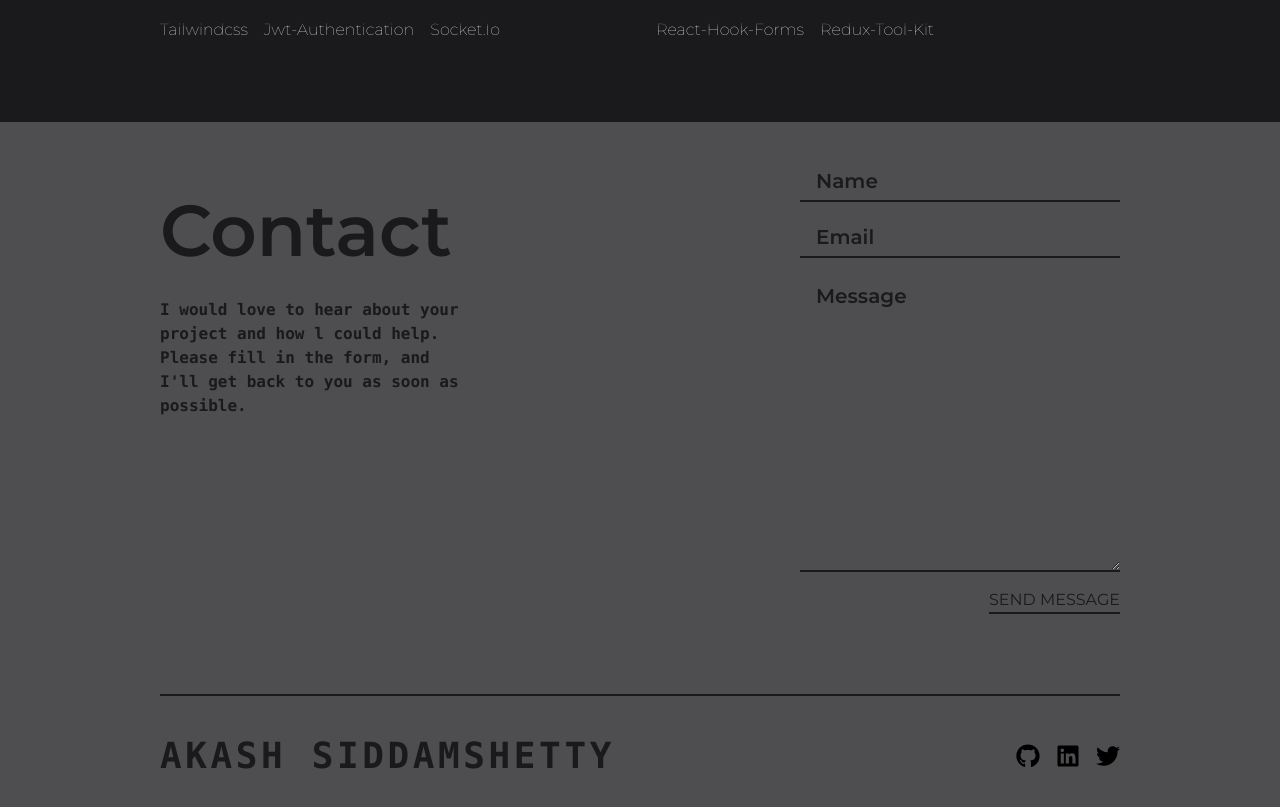
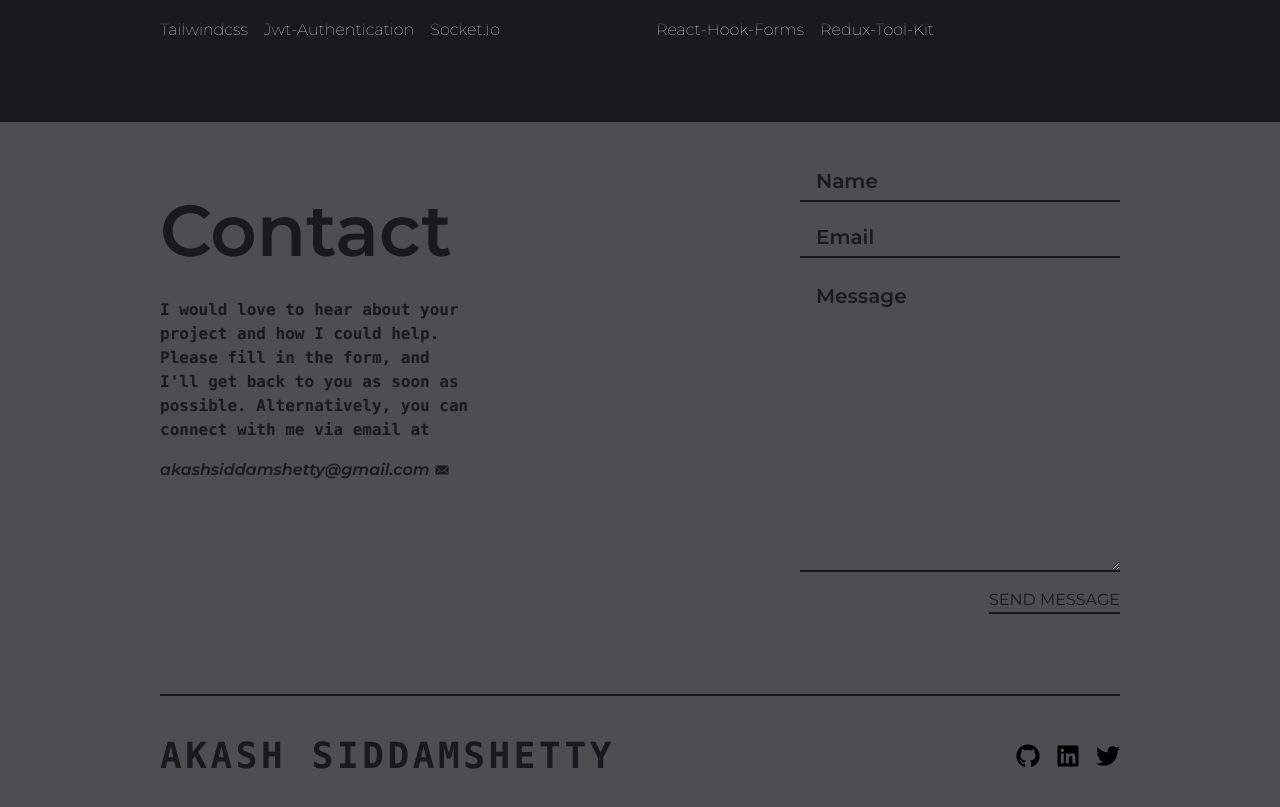
Before and after one commit to akashsiddamshetty/v1, a Next.js app: page / in a window 1280 px wide. Shown: the part 1925-2732 px from the top of the page. Built offline with nearby package versions, Linux system fonts and the light colour scheme.

Commit message:
feat - added sematic tags to improve seo

```diff
--- a/app/page.tsx
+++ b/app/page.tsx
@@ -1,5 +1,6 @@
 import Banner from "@/components/Banner";
 import Contactus from "@/components/Contactus";
+import Footer from "@/components/Footer";
 import Header from "@/components/Header";
 import Projects from "@/components/Projects";
 
@@ -7,9 +8,12 @@ export default function Home() {
   return (
     <>
       <Header />
-      <Banner />
-      <Projects />
-      <Contactus />
+      <main>
+        <Banner />
+        <Projects />
+        <Contactus />
+      </main>
+      <Footer />
     </>
   );
 }
--- a/components/Contactus.tsx
+++ b/components/Contactus.tsx
@@ -1,36 +1,40 @@
 "use client";
-import { FC, useRef } from "react";
+import { FC } from "react";
 import ContactForm from "./ContactForm";
-import SocialLinks from "./SocialLinks";
+import { IoIosMail } from "react-icons/io";
 
 interface ContactusProps {}
 
 const Contactus: FC<ContactusProps> = ({}) => {
-  const contactRef = useRef<HTMLDivElement>(null);
-
   return (
-    <div
-id="contactContainer"      className="bg-custom-gray text-custom-black w-full p-10 sm:py-10  sm:px-20  lg:px-40 "
+    <section
+      id="contactContainer"
+      className="bg-custom-gray text-custom-black w-full p-10 sm:py-10  sm:px-20  lg:px-40 "
     >
       <div className="flex flex-col gap-8 sm:flex-row w-full items-center sm:items-start justify-between">
         <div className="flex-1 w-full text-center sm:text-start">
           <h1 className="text-7xl font-semibold my-8">Contact</h1>
           <p className="font-semibold w-full font-mono text-center sm:text-start lg:w-4/6">
-            {`I would love to hear about your project and how l could help.
+            {`I would love to hear about your project and how I could help.
             Please fill in the form, and I'll get back to you as soon as
-            possible. `}
+            possible. Alternatively, you can connect with me via email at`}
           </p>
+          <address>
+            <a
+              href="mailto:akashsiddamshetty@gmail.com"
+              className="font-semibold py-4 flex items-center justify-start gap-1"
+            >
+              akashsiddamshetty@gmail.com{" "}
+              <span>
+                <IoIosMail />
+              </span>
+            </a>
+          </address>
         </div>
         <ContactForm />
       </div>
-      <div className="w-full h-[2px] bg-custom-black mt-20 mb-10"></div>
-      <footer className="flex flex-col sm:flex-row gap-4 items-center justify-between">
-        <h1 className="uppercase font-mono  text-2xl sm:text-4xl tracking-widest font-semibold">
-          Akash Siddamshetty
-        </h1>
-        <SocialLinks mode="dark" />
-      </footer>
-    </div>
+      <div className="w-full h-[2px] bg-custom-black mt-20"></div>
+    </section>
   );
 };
 export default Contactus;
--- /dev/null
+++ b/components/Footer.tsx
@@ -0,0 +1,16 @@
+import { FC } from "react";
+import SocialLinks from "./SocialLinks";
+
+interface FooterProps {}
+
+const Footer: FC<FooterProps> = ({}) => {
+  return (
+    <footer className=" bg-custom-gray text-custom-black w-full pb-10 sm:pb-10  sm:px-20  lg:px-40 flex flex-col sm:flex-row gap-4 items-center justify-between">
+      <h1 className="uppercase font-mono  text-2xl sm:text-4xl tracking-widest font-semibold">
+        Akash Siddamshetty
+      </h1>
+      <SocialLinks mode="dark" />
+    </footer>
+  );
+};
+export default Footer;
--- a/components/SocialLinks.tsx
+++ b/components/SocialLinks.tsx
@@ -9,7 +9,7 @@ interface SocialLinksProps {
 
 const SocialLinks: FC<SocialLinksProps> = ({ mode }) => {
   return (
-    <div className="flex items-center space-x-4">
+    <address className="flex items-center space-x-4">
       <a
         href="https://github.com/akashsiddamshetty"
         target="_blank"
@@ -43,7 +43,7 @@ const SocialLinks: FC<SocialLinksProps> = ({ mode }) => {
           className="h-6 w-6"
         />
       </a>
-    </div>
+    </address>
   );
 };
 
```
Also changed, not shown: 1 other file (tests, documents, lock files or other folders).
